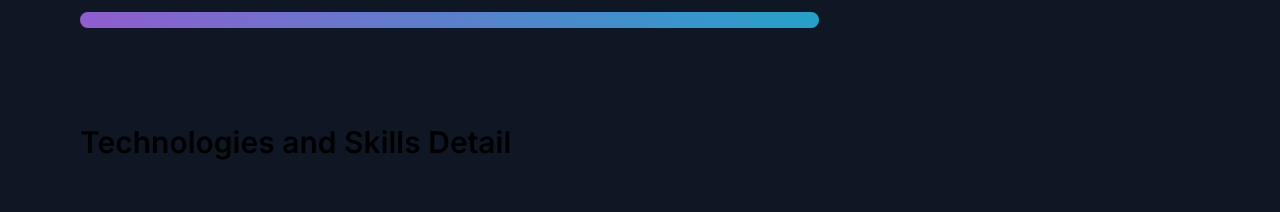
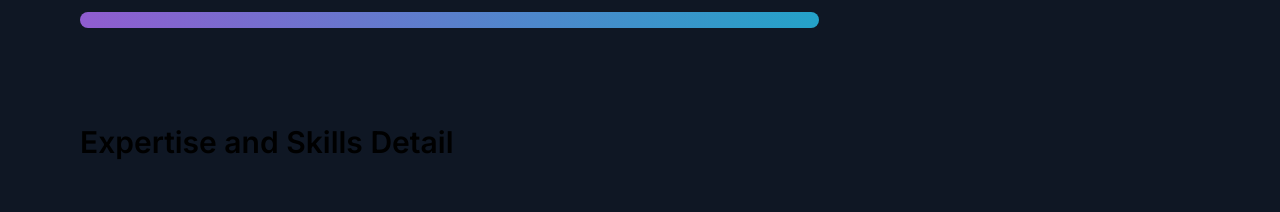
Before and after one commit to harrigit/New_Portfolio, a Next.js app: page / in a window 1280 px wide. Shown: the part 1620-1832 px from the top of the page. Built offline with nearby package versions, Linux system fonts and the light colour scheme.

Commit message:
title update

```diff
--- a/components/AdditionalTechnologies.tsx
+++ b/components/AdditionalTechnologies.tsx
@@ -5,7 +5,7 @@ import DetailTech from "./DetailTech";
 function AdditionalTechnologies() {
   return (
     <div className='mx-2 sm:mx-8 xl:mx-auto mt-24'>
-      <span className='text-3xl font-semibold'>Technologies and Skills Detail</span>
+      <span className='text-3xl font-semibold'>Expertise and Skills Detail</span>
       <div className='grid grid-cols-1 xl:grid-cols-2 '>
         {DETAIL_TECH_LIST.map((tech, index) => (
           <DetailTech {...tech} key={index} />
```
